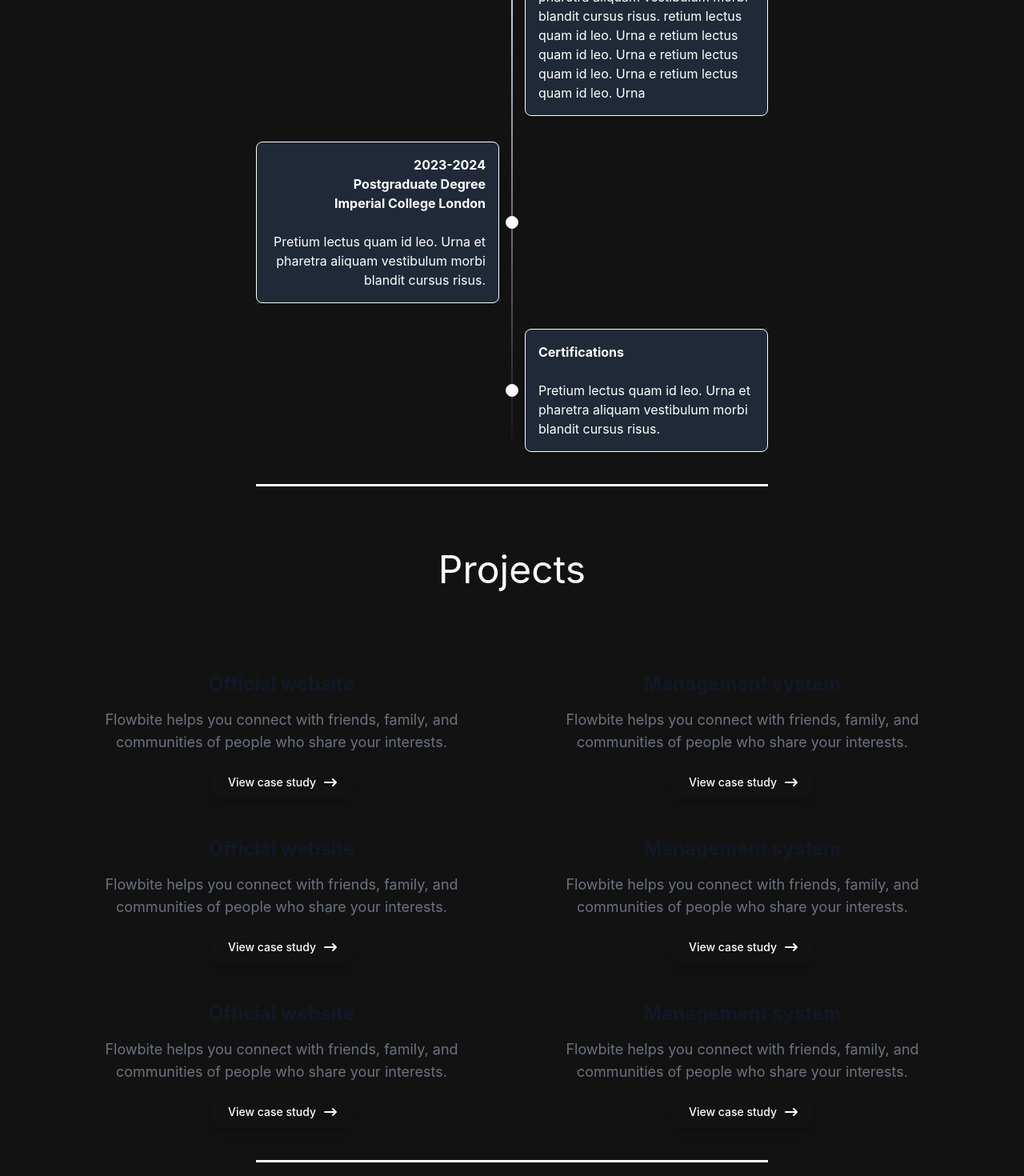
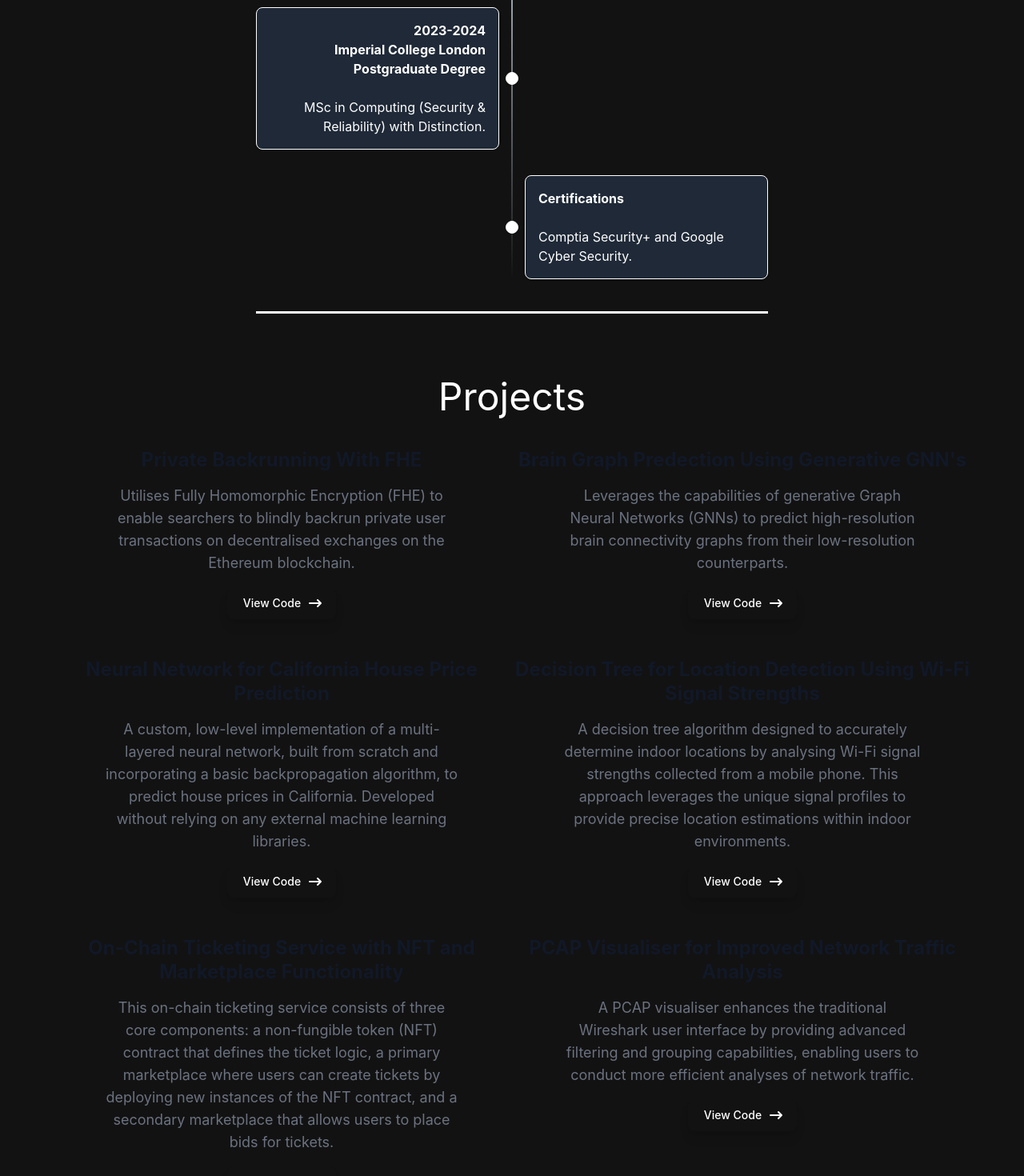
Before and after one commit to MajedAlthonayan/24Portfolio, a Next.js app in the folder 24portfolio/: page / in a window 1280 px wide. Shown: the part 1520-2990 px from the top of the page at 80% size. Built offline with nearby package versions, Linux system fonts and the light colour scheme.

Commit message:
Replaced the filler text in the education and project sections

```diff
--- a/24portfolio/app/page.tsx
+++ b/24portfolio/app/page.tsx
@@ -126,10 +126,7 @@ export default function Home() {
 							</div>
 						</div>
 						<br />
-						<div className="text-white">
-							Pretium lectus quam id leo. Urna et pharetra aliquam vestibulum
-							morbi blandit cursus risus.
-						</div>
+						<div className="text-white">12 GCSE's (A*-B).</div>
 					</div>
 				</div>
 
@@ -150,8 +147,7 @@ export default function Home() {
 
 						<br />
 						<div className="text-white text-right">
-							Pretium lectus quam id leo. Urna et pharetra aliquam vestibulum
-							morbi blandit cursus risus.
+							A*AA in Mathematics, Computer Science and Chemistry.
 						</div>
 					</div>
 				</div>
@@ -162,17 +158,15 @@ export default function Home() {
 					{/* <!-- Card --> */}
 					<div className="rounded-lg w-[calc(100%-4rem)] md:w-[calc(50%-1rem)] p-4 rounded border border-[#FFFFFF] shadow bg-gray-800 hover:scale-105 hover:shadow-xl transition-transform transition-shadow duration-200">
 						<time className="font-caveat text-white font-bold">2020-2023</time>
-						<div className="font-bold text-white">Undergraduate Degree</div>
-
 						<div className="font-bold text-white">
 							Royal Holloway, University of London
 						</div>
+						<div className="font-bold text-white">Undergraduate Degree</div>
+
 						<br />
 						<div className="text-white">
-							Pretium lectus quam id leo. Urna et pharetra aliquam vestibulum
-							morbi blandit cursus risus. retium lectus quam id leo. Urna e
-							retium lectus quam id leo. Urna e retium lectus quam id leo. Urna
-							e retium lectus quam id leo. Urna
+							BSc in Computer Science with a First Class Honours and an overall
+							average of 81%.
 						</div>
 					</div>
 				</div>
@@ -190,17 +184,15 @@ export default function Home() {
 							</time>
 						</div>
 						<div className="font-bold text-white text-right">
+							Imperial College London
+						</div>
+						<div className="font-bold text-white text-right">
 							Postgraduate Degree
 						</div>
 
-						{/* </div> */}
-						<div className="font-bold text-white text-right">
-							Imperial College London
-						</div>
 						<br />
 						<div className="text-white text-right">
-							Pretium lectus quam id leo. Urna et pharetra aliquam vestibulum
-							morbi blandit cursus risus.
+							MSc in Computing (Security & Reliability) with Distinction.
 						</div>
 					</div>
 				</div>
@@ -216,8 +208,7 @@ export default function Home() {
 
 						<br />
 						<div className="text-white">
-							Pretium lectus quam id leo. Urna et pharetra aliquam vestibulum
-							morbi blandit cursus risus.
+							Comptia Security+ and Google Cyber Security.
 						</div>
 					</div>
 				</div>
@@ -230,22 +221,25 @@ export default function Home() {
 			</div>
 
 			{/* projects */}
-			<div className="grid grid-cols-1 md:grid-cols-2 gap-y-12 text-center mx-auto mt-12 mb-10 sm:mt-16 max-w-6xl">
+			<div className="grid grid-cols-1 md:grid-cols-2 gap-y-12 text-center mx-auto  mb-10 max-w-6xl">
 				<div className="space-y-4">
 					<h3 className="text-2xl font-bold leading-tight text-gray-900 dark:text-white">
-						Official website
+						Private Backrunning With FHE
 					</h3>
 					<p className="text-lg max-w-md font-normal text-gray-500 dark:text-gray-400 text-center mx-auto">
-						Flowbite helps you connect with friends, family, and communities of
-						people who share your interests.
+						Utilises Fully Homomorphic Encryption (FHE) to enable searchers to
+						blindly backrun private user transactions on decentralised exchanges
+						on the Ethereum blockchain.
 					</p>
 					<a
-						href="#"
+						href="https://github.com/MajedAlthonayan/FHEBackrun"
 						title=""
+						target="_blank"
+						rel="noopener noreferrer"
 						className="text-white bg-[#121212] text-[#FFFFFF] font-bold shadow-lg hover:bg-[#2D2D2D] hover:scale-105 hover:shadow-xl transition-transform transition-shadow duration-200 bg-primary-700 justify-center hover:bg-primary-800 inline-flex items-center focus:ring-4 focus:outline-none focus:ring-primary-300 font-medium rounded-lg text-sm px-5 py-2.5 text-center dark:bg-primary-600 dark:hover:bg-primary-700 dark:focus:ring-primary-800"
 						role="button"
 					>
-						View case study
+						View Code
 						<svg
 							aria-hidden="true"
 							className="w-5 h-5 ml-2 -mr-1"
@@ -264,20 +258,23 @@ export default function Home() {
 
 				<div className="space-y-4">
 					<h3 className="text-2xl font-bold leading-tight text-gray-900 dark:text-white">
-						Management system
+						Brain Graph Predection Using Generative GNN's
 					</h3>
 					<p className="text-lg max-w-md font-normal text-gray-500 dark:text-gray-400 text-center mx-auto">
-						Flowbite helps you connect with friends, family, and communities of
-						people who share your interests.
+						Leverages the capabilities of generative Graph Neural Networks
+						(GNNs) to predict high-resolution brain connectivity graphs from
+						their low-resolution counterparts.
 					</p>
 
 					<a
-						href="#"
+						href="https://github.com/MajedAlthonayan/GenerativeGNN"
 						title=""
+						target="_blank"
+						rel="noopener noreferrer"
 						className="text-white bg-[#121212] text-[#FFFFFF] font-bold shadow-lg hover:bg-[#2D2D2D] hover:scale-105 hover:shadow-xl transition-transform transition-shadow duration-200 bg-primary-700 justify-center hover:bg-primary-800 inline-flex items-center focus:ring-4 focus:outline-none focus:ring-primary-300 font-medium rounded-lg text-sm px-5 py-2.5 text-center dark:bg-primary-600 dark:hover:bg-primary-700 dark:focus:ring-primary-800"
 						role="button"
 					>
-						View case study
+						View Code
 						<svg
 							aria-hidden="true"
 							className="w-5 h-5 ml-2 -mr-1"
@@ -295,19 +292,24 @@ export default function Home() {
 				</div>
 				<div className="space-y-4">
 					<h3 className="text-2xl font-bold leading-tight text-gray-900 dark:text-white">
-						Official website
+						Neural Network for California House Price Prediction
 					</h3>
 					<p className="text-lg max-w-md font-normal text-gray-500 dark:text-gray-400 text-center mx-auto">
-						Flowbite helps you connect with friends, family, and communities of
-						people who share your interests.
+						A custom, low-level implementation of a multi-layered neural
+						network, built from scratch and incorporating a basic
+						backpropagation algorithm, to predict house prices in California.
+						Developed without relying on any external machine learning
+						libraries.
 					</p>
 					<a
-						href="#"
+						href="https://github.com/MajedAlthonayan/NeuralNetwork"
 						title=""
+						target="_blank"
+						rel="noopener noreferrer"
 						className="text-white bg-[#121212] text-[#FFFFFF] font-bold shadow-lg hover:bg-[#2D2D2D] hover:scale-105 hover:shadow-xl transition-transform transition-shadow duration-200 bg-primary-700 justify-center hover:bg-primary-800 inline-flex items-center focus:ring-4 focus:outline-none focus:ring-primary-300 font-medium rounded-lg text-sm px-5 py-2.5 text-center dark:bg-primary-600 dark:hover:bg-primary-700 dark:focus:ring-primary-800"
 						role="button"
 					>
-						View case study
+						View Code
 						<svg
 							aria-hidden="true"
 							className="w-5 h-5 ml-2 -mr-1"
@@ -326,20 +328,24 @@ export default function Home() {
 
 				<div className="space-y-4">
 					<h3 className="text-2xl font-bold leading-tight text-gray-900 dark:text-white">
-						Management system
+						Decision Tree for Location Detection Using Wi-Fi Signal Strengths
 					</h3>
 					<p className="text-lg max-w-md font-normal text-gray-500 dark:text-gray-400 text-center mx-auto">
-						Flowbite helps you connect with friends, family, and communities of
-						people who share your interests.
+						A decision tree algorithm designed to accurately determine indoor
+						locations by analysing Wi-Fi signal strengths collected from a
+						mobile phone. This approach leverages the unique signal profiles to
+						provide precise location estimations within indoor environments.
 					</p>
 
 					<a
-						href="#"
+						href="https://github.com/MajedAlthonayan/DecisionTrees"
 						title=""
+						target="_blank"
+						rel="noopener noreferrer"
 						className="text-white bg-[#121212] text-[#FFFFFF] font-bold shadow-lg hover:bg-[#2D2D2D] hover:scale-105 hover:shadow-xl transition-transform transition-shadow duration-200 bg-primary-700 justify-center hover:bg-primary-800 inline-flex items-center focus:ring-4 focus:outline-none focus:ring-primary-300 font-medium rounded-lg text-sm px-5 py-2.5 text-center dark:bg-primary-600 dark:hover:bg-primary-700 dark:focus:ring-primary-800"
 						role="button"
 					>
-						View case study
+						View Code
 						<svg
 							aria-hidden="true"
 							className="w-5 h-5 ml-2 -mr-1"
@@ -357,19 +363,24 @@ export default function Home() {
 				</div>
 				<div className="space-y-4">
 					<h3 className="text-2xl font-bold leading-tight text-gray-900 dark:text-white">
-						Official website
+						On-Chain Ticketing Service with NFT and Marketplace Functionality
 					</h3>
 					<p className="text-lg max-w-md font-normal text-gray-500 dark:text-gray-400 text-center mx-auto">
-						Flowbite helps you connect with friends, family, and communities of
-						people who share your interests.
+						This on-chain ticketing service consists of three core components: a
+						non-fungible token (NFT) contract that defines the ticket logic, a
+						primary marketplace where users can create tickets by deploying new
+						instances of the NFT contract, and a secondary marketplace that
+						allows users to place bids for tickets.
 					</p>
 					<a
-						href="#"
+						href="https://github.com/MajedAlthonayan/BlockchainTicketing"
 						title=""
+						target="_blank"
+						rel="noopener noreferrer"
 						className="text-white bg-[#121212] text-[#FFFFFF] font-bold shadow-lg hover:bg-[#2D2D2D] hover:scale-105 hover:shadow-xl transition-transform transition-shadow duration-200 bg-primary-700 justify-center hover:bg-primary-800 inline-flex items-center focus:ring-4 focus:outline-none focus:ring-primary-300 font-medium rounded-lg text-sm px-5 py-2.5 text-center dark:bg-primary-600 dark:hover:bg-primary-700 dark:focus:ring-primary-800"
 						role="button"
 					>
-						View case study
+						View Code
 						<svg
 							aria-hidden="true"
 							className="w-5 h-5 ml-2 -mr-1"
@@ -388,20 +399,23 @@ export default function Home() {
 
 				<div className="space-y-4">
 					<h3 className="text-2xl font-bold leading-tight text-gray-900 dark:text-white">
-						Management system
+						PCAP Visualiser for Improved Network Traffic Analysis
 					</h3>
 					<p className="text-lg max-w-md font-normal text-gray-500 dark:text-gray-400 text-center mx-auto">
-						Flowbite helps you connect with friends, family, and communities of
-						people who share your interests.
+						A PCAP visualiser enhances the traditional Wireshark user interface
+						by providing advanced filtering and grouping capabilities, enabling
+						users to conduct more efficient analyses of network traffic.
 					</p>
 
 					<a
-						href="#"
+						href="https://github.com/MajedAlthonayan/PCAP-Visualiser"
 						title=""
+						target="_blank"
+						rel="noopener noreferrer"
 						className="text-white bg-[#121212] text-[#FFFFFF] font-bold shadow-lg hover:bg-[#2D2D2D] hover:scale-105 hover:shadow-xl transition-transform transition-shadow duration-200 bg-primary-700 justify-center hover:bg-primary-800 inline-flex items-center focus:ring-4 focus:outline-none focus:ring-primary-300 font-medium rounded-lg text-sm px-5 py-2.5 text-center dark:bg-primary-600 dark:hover:bg-primary-700 dark:focus:ring-primary-800"
 						role="button"
 					>
-						View case study
+						View Code
 						<svg
 							aria-hidden="true"
 							className="w-5 h-5 ml-2 -mr-1"
```
